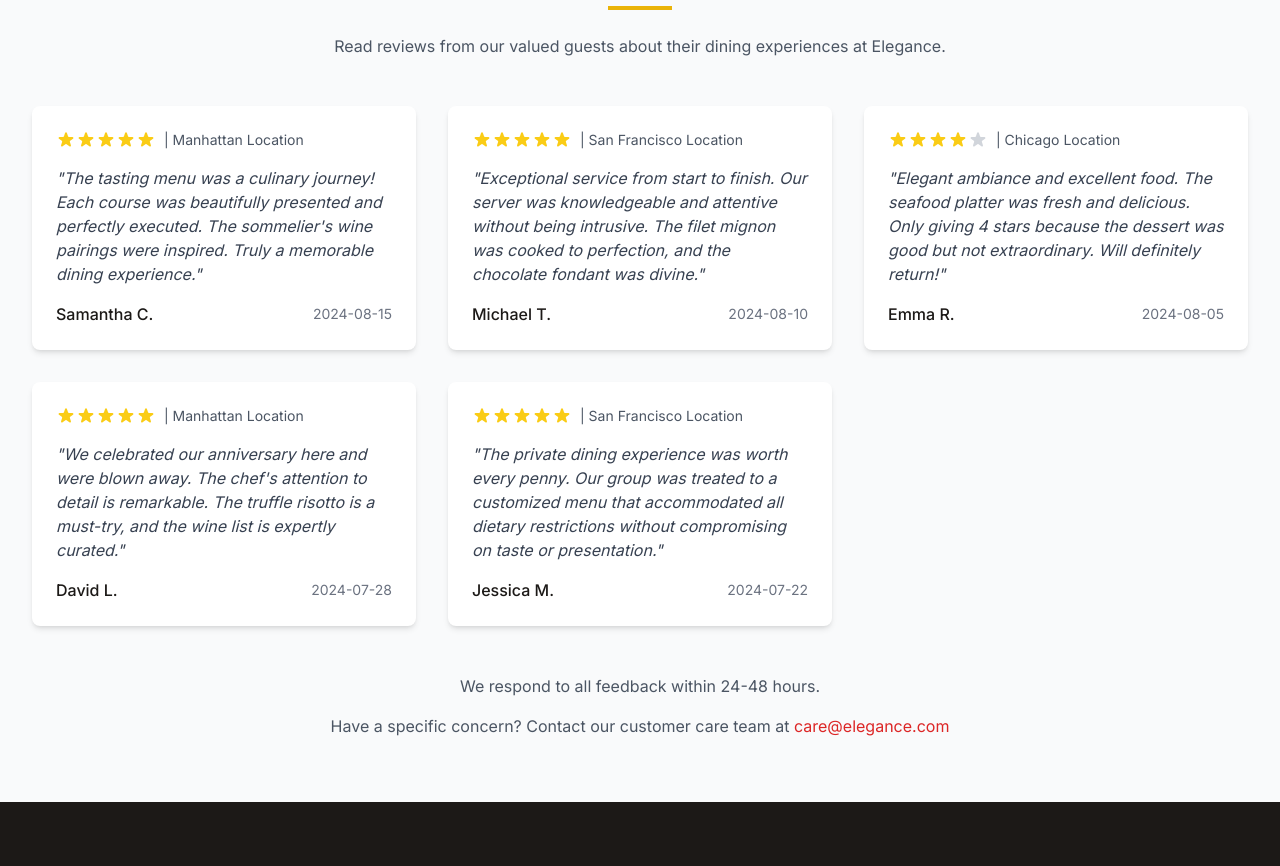
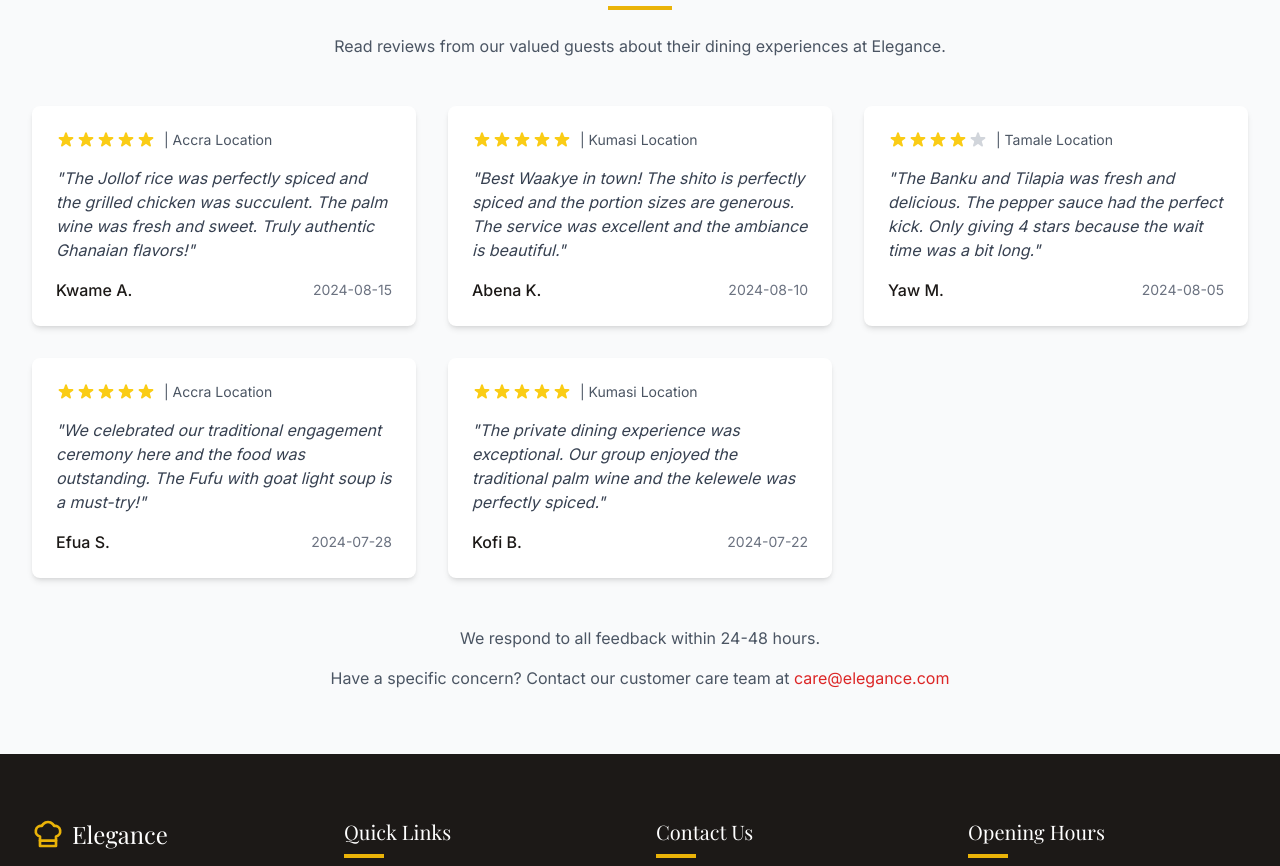
Before and after one commit to Mc-Jordans/Elegance, a React (Vite) app: page /feedback in a window 1280 px wide. Shown: the part 1580-2446 px from the top of the page. Built offline with nearby package versions, Linux system fonts and the light colour scheme; a web font is replaced by a local one.

Commit message:
Update content with Ghanaian cultural elements

```diff
--- a/src/components/home/Hero.tsx
+++ b/src/components/home/Hero.tsx
@@ -4,46 +4,42 @@ import { Link } from 'react-router-dom';
 const Hero = () => {
   return (
     <section className="relative h-screen">
-      {/* Background Image with Overlay */}
       <div
         className="absolute inset-0 bg-cover bg-center"
         style={{
-          backgroundImage: "url('https://images.pexels.com/photos/1267320/pexels-photo-1267320.jpeg?auto=compress&cs=tinysrgb&w=1260&h=750&dpr=1')"
+          backgroundImage: "url('https://images.pexels.com/photos/5560763/pexels-photo-5560763.jpeg')"
         }}
       >
         <div className="absolute inset-0 bg-gradient-to-r from-dark/80 to-dark/40"></div>
       </div>
 
-      {/* Content */}
       <div className="relative h-full flex flex-col justify-center container mx-auto px-4 sm:px-6 lg:px-8">
         <div className="max-w-3xl">
           <h1 className="text-4xl sm:text-5xl md:text-6xl font-display text-white mb-6 leading-tight">
-            Experience Culinary Excellence in Every Bite
+            Akwaaba! Experience Authentic Ghanaian Cuisine
           </h1>
           <p className="text-xl text-gray-200 mb-8 max-w-2xl">
-            Indulge in an unforgettable dining experience where artistry meets flavor,
-            crafted with passion by our award-winning chefs.
+            Savor the rich flavors of Ghana with our traditional dishes, prepared with love and served with pride.
           </p>
           <div className="flex flex-col sm:flex-row gap-4">
             <Link
               to="/menu"
               className="px-8 py-4 bg-white text-dark font-medium rounded-md hover:bg-gray-100 transition duration-300"
             >
-              Explore Our Menu
+              View Our Menu
             </Link>
             <Link
               to="#reservations"
               className="px-8 py-4 bg-secondary-500 hover:bg-secondary-600 text-dark font-medium rounded-md transition duration-300"
             >
-              Reserve a Table
+              Make a Reservation
             </Link>
           </div>
         </div>
       </div>
 
-      {/* Scroll Indicator */}
       <div className="absolute bottom-8 left-1/2 transform -translate-x-1/2 flex flex-col items-center">
-        <span className="text-white text-sm mb-2">Scroll to discover</span>
+        <span className="text-white text-sm mb-2">Scroll to discover more</span>
         <div className="w-6 h-10 border-2 border-white rounded-full flex justify-center p-1">
           <div className="w-1.5 h-1.5 bg-white rounded-full animate-bounce mt-1"></div>
         </div>
--- a/src/data/news.ts
+++ b/src/data/news.ts
@@ -3,26 +3,26 @@ import { NewsItem, SocialMediaPost } from '../types';
 export const newsItems: NewsItem[] = [
   {
     id: 'news-1',
-    title: 'New Seasonal Summer Menu Unveiled',
-    summary: 'Chef Michel introduces our new summer menu featuring the freshest seasonal ingredients sourced from local farms.',
+    title: 'New Ashanti Region Specialties Added',
+    summary: 'Chef Kwame introduces traditional Ashanti dishes featuring locally sourced ingredients from Kumasi Central Market.',
     date: '2024-08-01',
-    image: 'https://images.pexels.com/photos/1267320/pexels-photo-1267320.jpeg?auto=compress&cs=tinysrgb&w=1260&h=750&dpr=1',
+    image: 'https://images.pexels.com/photos/5560763/pexels-photo-5560763.jpeg',
     url: '#'
   },
   {
     id: 'news-2',
-    title: 'Elegance Awarded Michelin Star',
-    summary: 'We are honored to receive our first Michelin star, recognizing our commitment to culinary excellence.',
+    title: 'Aduanipa Wins Best Traditional Restaurant Award',
+    summary: 'We are honored to receive the prestigious Ghana Tourism Authority award for excellence in traditional cuisine.',
     date: '2024-07-15',
-    image: 'https://images.pexels.com/photos/4253320/pexels-photo-4253320.jpeg?auto=compress&cs=tinysrgb&w=1260&h=750&dpr=1',
+    image: 'https://images.pexels.com/photos/5560767/pexels-photo-5560767.jpeg',
     url: '#'
   },
   {
     id: 'news-3',
-    title: 'Wine Tasting Event: August 20th',
-    summary: 'Join our sommelier for an exclusive wine tasting featuring premium selections from small French vineyards.',
+    title: 'Palm Wine Tasting Event: August 20th',
+    summary: 'Join our palm wine expert for an exclusive tasting featuring selections from the best tappers in the Eastern Region.',
     date: '2024-07-10',
-    image: 'https://images.pexels.com/photos/1123260/pexels-photo-1123260.jpeg?auto=compress&cs=tinysrgb&w=1260&h=750&dpr=1',
+    image: 'https://images.pexels.com/photos/5560770/pexels-photo-5560770.jpeg',
     url: '#'
   }
 ];
@@ -30,43 +30,43 @@ export const newsItems: NewsItem[] = [
 export const instagramPosts: SocialMediaPost[] = [
   {
     id: 'insta-1',
-    image: 'https://images.pexels.com/photos/1109197/pexels-photo-1109197.jpeg?auto=compress&cs=tinysrgb&w=1260&h=750&dpr=1',
-    caption: 'Our signature chocolate soufflé, made with 70% dark chocolate and served with vanilla bean ice cream. #DessertHeaven',
+    image: 'https://images.pexels.com/photos/5560763/pexels-photo-5560763.jpeg',
+    caption: 'Our signature Jollof rice with grilled chicken and plantains. #GhanaianFood #Jollof',
     likes: 834,
     url: '#'
   },
   {
     id: 'insta-2',
-    image: 'https://images.pexels.com/photos/299348/pexels-photo-299348.jpeg?auto=compress&cs=tinysrgb&w=1260&h=750&dpr=1',
-    caption: 'Behind the scenes with our chefs preparing for tonight\'s special tasting menu. #ChefLife',
+    image: 'https://images.pexels.com/photos/5560767/pexels-photo-5560767.jpeg',
+    caption: 'Behind the scenes with our chefs preparing fresh Banku. #GhanaianCuisine #ChefLife',
     likes: 752,
     url: '#'
   },
   {
     id: 'insta-3',
-    image: 'https://images.pexels.com/photos/8969237/pexels-photo-8969237.jpeg?auto=compress&cs=tinysrgb&w=1260&h=750&dpr=1',
-    caption: 'Freshly harvested heirloom tomatoes from our partner farm. These will be featured in tonight\'s special. #FarmToTable',
+    image: 'https://images.pexels.com/photos/5560770/pexels-photo-5560770.jpeg',
+    caption: 'Fresh ingredients from Makola Market for today\'s special. #FarmToTable #GhanaianSpices',
     likes: 615,
     url: '#'
   },
   {
     id: 'insta-4',
-    image: 'https://images.pexels.com/photos/1307658/pexels-photo-1307658.jpeg?auto=compress&cs=tinysrgb&w=1260&h=750&dpr=1',
-    caption: 'Our signature cocktail: "Elegance Elixir" with premium gin, elderflower, and fresh cucumber. #CocktailHour',
+    image: 'https://images.pexels.com/photos/5560775/pexels-photo-5560775.jpeg',
+    caption: 'Our signature Sobolo drink, perfect for the hot weather! #Sobolo #RefreshingDrinks',
     likes: 927,
     url: '#'
   },
   {
     id: 'insta-5',
-    image: 'https://images.pexels.com/photos/541216/pexels-photo-541216.jpeg?auto=compress&cs=tinysrgb&w=1260&h=750&dpr=1',
-    caption: 'Private dining room set up for tonight\'s special event. The perfect setting for an unforgettable evening. #PrivateDining',
+    image: 'https://images.pexels.com/photos/5560780/pexels-photo-5560780.jpeg',
+    caption: 'Private dining room decorated with traditional Kente cloth. #GhanaianCulture #PrivateDining',
     likes: 703,
     url: '#'
   },
   {
     id: 'insta-6',
-    image: 'https://images.pexels.com/photos/1251198/pexels-photo-1251198.jpeg?auto=compress&cs=tinysrgb&w=1260&h=750&dpr=1',
-    caption: 'Sunday brunch vibes with our famous eggs benedict and mimosas. #BrunchGoals',
+    image: 'https://images.pexels.com/photos/5560785/pexels-photo-5560785.jpeg',
+    caption: 'Sunday brunch featuring Hausa Koko and Koose. #GhanaianBreakfast #BrunchGoals',
     likes: 842,
     url: '#'
   }
--- a/src/data/reviews.ts
+++ b/src/data/reviews.ts
@@ -3,42 +3,42 @@ import { Review } from '../types';
 export const reviews: Review[] = [
   {
     id: 'rev-1',
-    name: 'Samantha C.',
+    name: 'Kwame A.',
     rating: 5,
-    comment: 'The tasting menu was a culinary journey! Each course was beautifully presented and perfectly executed. The sommelier\'s wine pairings were inspired. Truly a memorable dining experience.',
+    comment: 'The Jollof rice was perfectly spiced and the grilled chicken was succulent. The palm wine was fresh and sweet. Truly authentic Ghanaian flavors!',
     date: '2024-08-15',
-    location: 'Manhattan'
+    location: 'Accra'
   },
   {
     id: 'rev-2',
-    name: 'Michael T.',
+    name: 'Abena K.',
     rating: 5,
-    comment: 'Exceptional service from start to finish. Our server was knowledgeable and attentive without being intrusive. The filet mignon was cooked to perfection, and the chocolate fondant was divine.',
+    comment: 'Best Waakye in town! The shito is perfectly spiced and the portion sizes are generous. The service was excellent and the ambiance is beautiful.',
     date: '2024-08-10',
-    location: 'San Francisco'
+    location: 'Kumasi'
   },
   {
     id: 'rev-3',
-    name: 'Emma R.',
+    name: 'Yaw M.',
     rating: 4,
-    comment: 'Elegant ambiance and excellent food. The seafood platter was fresh and delicious. Only giving 4 stars because the dessert was good but not extraordinary. Will definitely return!',
+    comment: 'The Banku and Tilapia was fresh and delicious. The pepper sauce had the perfect kick. Only giving 4 stars because the wait time was a bit long.',
     date: '2024-08-05',
-    location: 'Chicago'
+    location: 'Tamale'
   },
   {
     id: 'rev-4',
-    name: 'David L.',
+    name: 'Efua S.',
     rating: 5,
-    comment: 'We celebrated our anniversary here and were blown away. The chef\'s attention to detail is remarkable. The truffle risotto is a must-try, and the wine list is expertly curated.',
+    comment: 'We celebrated our traditional engagement ceremony here and the food was outstanding. The Fufu with goat light soup is a must-try!',
     date: '2024-07-28',
-    location: 'Manhattan'
+    location: 'Accra'
   },
   {
     id: 'rev-5',
-    name: 'Jessica M.',
+    name: 'Kofi B.',
     rating: 5,
-    comment: 'The private dining experience was worth every penny. Our group was treated to a customized menu that accommodated all dietary restrictions without compromising on taste or presentation.',
+    comment: 'The private dining experience was exceptional. Our group enjoyed the traditional palm wine and the kelewele was perfectly spiced.',
     date: '2024-07-22',
-    location: 'San Francisco'
+    location: 'Kumasi'
   }
 ];
```
